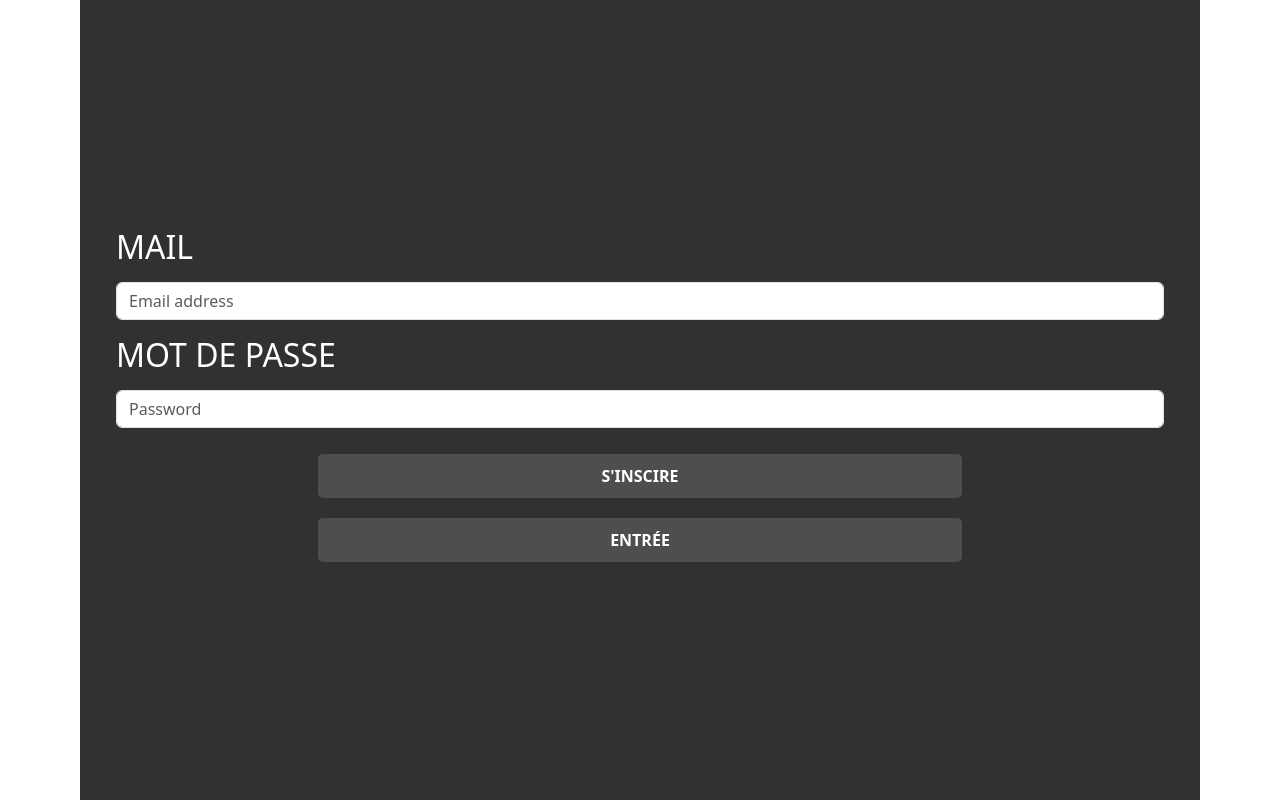
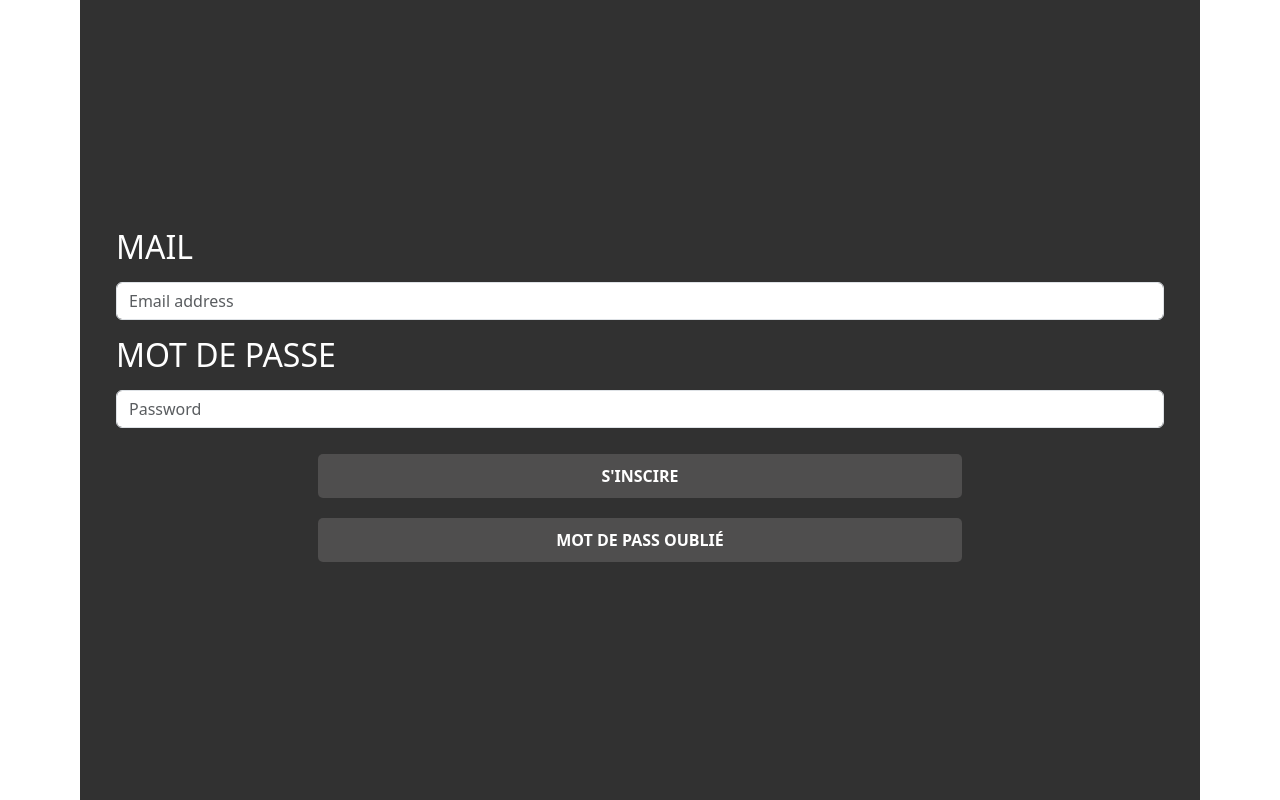
Before and after one commit to wehddn/jeux-des-dieux, a React (Create React App) app: page / in a window 1280 px wide. Both pictures are taken after a click on the button "S'INSCRIRE". Built offline with nearby package versions, Linux system fonts and the light colour scheme; no server answers.

Commit message:
Forgotten password

```diff
--- a/public/index.html
+++ b/public/index.html
@@ -26,7 +26,7 @@
     -->
     <link rel="stylesheet" href="https://cdn.jsdelivr.net/npm/boxicons/css/boxicons.min.css">
 
-    <title>React App</title>
+    <title>Jeux des dieux</title>
   </head>
   <body>
     <noscript>You need to enable JavaScript to run this app.</noscript>
--- a/src/App.js
+++ b/src/App.js
@@ -18,6 +18,7 @@ import Rules from "./components/Rules/Rules";
 import Login from "./components/Authorization/Login";
 import Signup from "./components/Authorization/Signup";
 import EmailVerification from "./components/Authorization/EmailVerification";
+import ForgotPassword from "./components/Authorization/ForgotPassword";
 import { ProtectedRoute } from "./components/ProtectedRoute";
 import { UserAuthContextProvider } from "./context/UserAuthContext";
 
@@ -82,6 +83,7 @@ function App() {
                   <Route path="/" element={<Login />} />
                   <Route path="/signup" element={<Signup />} />
                   <Route path="/verify" element={<EmailVerification />} />
+                  <Route path="/forgot-password" element={<ForgotPassword />} />
                 </Routes>
               </UserAuthContextProvider>
             </Col>
--- /dev/null
+++ b/src/components/Authorization/ForgotPassword.js
@@ -0,0 +1,58 @@
+import React, { useState } from "react";
+import { Form, Alert } from "react-bootstrap";
+import { Button } from "react-bootstrap";
+import { useUserAuth } from "../../context/UserAuthContext";
+import { useNavigate } from "react-router-dom";
+
+const ForgotPassword = () => {
+  const [email, setEmail] = useState("");
+  const [error, setError] = useState("");
+  const [message, setMessage] = useState("");
+  const { resetPassword } = useUserAuth();
+  const navigate = useNavigate();
+
+  const handleSubmit = async (e) => {
+    e.preventDefault();
+    setError("");
+    setMessage("");
+    try {
+      await resetPassword(email);
+      setMessage("Veuillez vérifier votre courriel pour les instructions supplémentaires concernant la récupération du mot de passe.");
+    } catch (err) {
+      setError(err.message);
+    }
+  };
+
+  const goToLogin = () => {
+    navigate("/");
+  };
+
+  return (
+    <div className="p-4 box">
+      <h2 className="mb-3">Récupération de mot de passe</h2>
+      {error && <Alert variant="danger">{error}</Alert>}
+      {message && <Alert variant="success">{message}</Alert>}
+      <Form onSubmit={handleSubmit}>
+        <Form.Group className="mb-3" controlId="formBasicEmail">
+          <Form.Control
+            type="email"
+            placeholder="Entrez votre adresse e-mail"
+            onChange={(e) => setEmail(e.target.value)}
+          />
+        </Form.Group>
+        <div className="d-flex justify-content-center align-items-center row">
+          <Button variant="primary" type="Submit" className="button-custom">
+            ENVOYER LES INSTRUCTIONS
+          </Button>
+        </div>
+      </Form>
+      <div className="d-flex justify-content-center align-items-center row mt-3">
+        <Button variant="secondary" className="button-custom" onClick={goToLogin}>
+            RETOUR À LA CONNEXION
+        </Button>
+      </div>
+    </div>
+  );
+};
+
+export default ForgotPassword;
--- a/src/components/Authorization/Login.js
+++ b/src/components/Authorization/Login.js
@@ -44,8 +44,8 @@ const Login = () => {
     navigate("/signup");
   };
 
-  const newPassword = () => {
-    navigate("/#");
+  const handleNewPassword = () => {
+    navigate("/forgot-password");
   };
 
   return (
@@ -81,9 +81,9 @@ const Login = () => {
           </div>
         </Form>
         <div className="d-flex justify-content-center align-items-center row" style={{ padding: 0 }}>
-          <Button variant="primary" className="button-custom" onClick={handleGoogleSignIn}>CONNECTER AVEC GOOGLE</Button>
+          <Button variant="primary" className="button-custom" onClick={handleGoogleSignIn}>SE CONNECTER AVEC GOOGLE</Button>
           <Button variant="primary" className="button-custom" onClick={handleForgotPassword}>S'INSCRIRE</Button>
-          <Button variant="primary" className="button-custom" onClick={newPassword}>MOT DE PASS OUBLIÉ</Button>
+          <Button variant="primary" className="button-custom" onClick={handleNewPassword}>MOT DE PASS OUBLIÉ</Button>
         </div>
       </div>
     </>
--- a/src/components/Authorization/Signup.js
+++ b/src/components/Authorization/Signup.js
@@ -20,10 +20,6 @@ const Signup = () => {
     } catch (err) {
       setError(err.message);
     }
-  };
-
-  const goToLogin = () => {
-    navigate("/");
   };
 
   return (
@@ -54,7 +50,9 @@ const Signup = () => {
           </div>
         </Form>
         <div className="d-flex justify-content-center align-items-center row">
-          <Button variant="primary" className="button-custom" onClick={goToLogin}>ENTRÉE</Button>
+        <Button variant="primary" className="button-custom" onClick={() => navigate("/forgot-password")}>
+          MOT DE PASS OUBLIÉ
+        </Button>
         </div>
       </div>
     </>
--- a/src/context/UserAuthContext.js
+++ b/src/context/UserAuthContext.js
@@ -7,6 +7,7 @@ import {
   GoogleAuthProvider,
   signInWithPopup,
   sendEmailVerification,
+  sendPasswordResetEmail
 } from "firebase/auth";
 import { auth } from "../firebase";
 
@@ -40,6 +41,10 @@ export function UserAuthContextProvider({ children }) {
     return signInWithPopup(auth, googleAuthProvider);
   }
 
+  function resetPassword(email) {
+    return sendPasswordResetEmail(auth, email);
+  }
+
   function authenticateRoom(roomId) {
     setAuthenticatedRooms((prev) => {
       const updatedRooms = [...prev, roomId];
@@ -65,7 +70,7 @@ export function UserAuthContextProvider({ children }) {
 
   return (
     <userAuthContext.Provider
-      value={{ user, logIn, signUp, logOut, googleSignIn, authenticateRoom, isRoomAuthenticated }}
+      value={{ user, logIn, signUp, logOut, googleSignIn, resetPassword, authenticateRoom, isRoomAuthenticated }}
     >
       {!loading && children}
     </userAuthContext.Provider>
```
